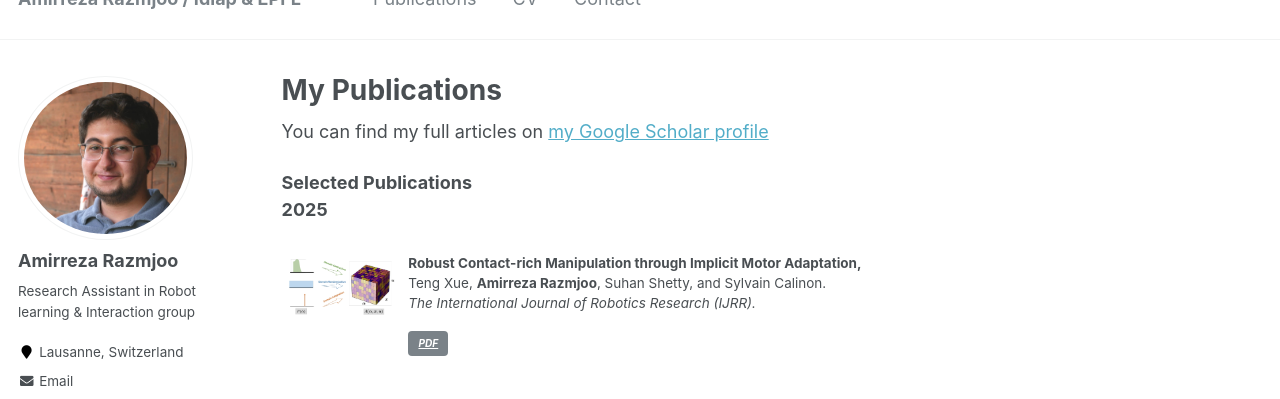
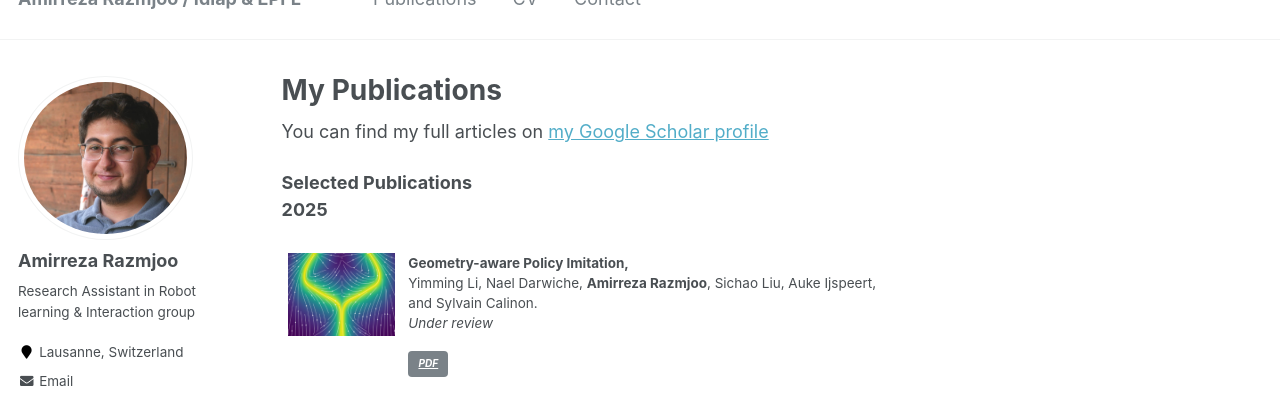
Before and after one commit to amirrazmjoo/amirrazmjoo.github.io, a Jekyll site: the page built from _pages/publications.md, in a window 1280 px wide and 900 px high, scrolled down 355 px, cut to the strip 5-404 px from the top of the window. Built offline with Jekyll 4.4.1, drawn with Linux system fonts in a browser that asks for light colours.

Commit message:
Yimming ICLR is added

```diff
--- a/_pages/publications.md
+++ b/_pages/publications.md
@@ -8,6 +8,26 @@ You can find my full articles on <a href="https://scholar.google.com/citations?u
 
 <strong>Selected Publications</strong> <br>
 <strong>2025</strong> <br>
+
+
+<table >
+<tbody>
+<tr> <td style="width:120px; height=120px; vertical-align: top;"> <img style="float: left; margin-right: 10px " src="https://amirrazmjoo.github.io/images/ICLR_Yimming_2025.png" width="120px" height="120px" border="2px solid #bbb"> </td>
+<td style= "height=120px; vertical-align: top;"> <p>
+<strong> Geometry-aware Policy Imitation, </strong> <br>
+Yimming Li, Nael Darwiche, <strong>Amirreza Razmjoo</strong>, Sichao Liu, Auke Ijspeert, and Sylvain Calinon. <br>
+<i> Under review
+<br>
+<div class="links">
+    <a class="btn btn-info" href="https://arxiv.org/pdf/2510.08787" role="button" target="_blank"> PDF </a>
+    <!-- <a class="btn btn-info" href="https://sites.google.com/view/robustpl/" role="button" target="_blank"> WEBSITE </a> -->
+</div>
+</i>  </p> </td>
+</tr>
+</tbody>
+</table>
+
+
 
 
 <table >
```
Also changed, not shown: images/ICLR_Yimming_2025.png (added).
